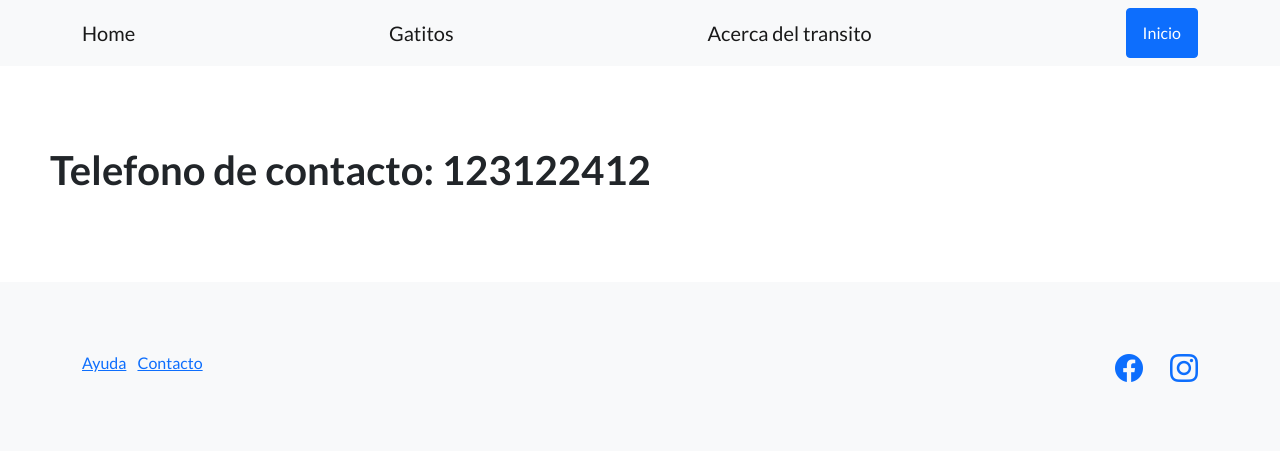
After one commit to ntaborda93/tercera_pre_entrega_Taborda, a Django app: page /Portfolio/contactanos/ in a window 1280 px wide. The commit adds this page. Shown: the top 451 px of the page. Run offline with Django 4.2, Linux system fonts and the light colour scheme; some libraries are stand-ins or nearby versions.

Commit message:
se agrega href contacto con view

```diff
--- a/Portfolio/Templates/Portfolio/Base.html
+++ b/Portfolio/Templates/Portfolio/Base.html
@@ -45,7 +45,7 @@
                     <div class="col-lg-6 h-100 text-center text-lg-start my-auto">
                         <ul class="list-inline mb-2">
                             <li class="list-inline-item"><a href="#!">Ayuda</a></li>
-                            <li class="list-inline-item"><a href="#!">Contacto</a></li>
+                            <li class="list-inline-item"><a href="{% url 'contacto' %}">Contacto</a></li>
                         </ul>
                     </div>
                     <div class="col-lg-6 h-100 text-center text-lg-end my-auto">
--- /dev/null
+++ b/Portfolio/Templates/Portfolio/contacto.html
@@ -0,0 +1,9 @@
+{% extends "Portfolio/Base.html" %}
+
+{%block titulo %}
+<title>Contacto</title>
+{%endblock titulo %}
+
+{% block contenido %}
+<h1>Telefono de contacto: 123122412</h1>
+{% endblock contenido %}
--- a/Portfolio/urls.py
+++ b/Portfolio/urls.py
@@ -1,12 +1,13 @@
 from django.urls import path
 from django.contrib import admin
 
-from Portfolio.views import Inicio, listar_gato, listar_transito
+from Portfolio.views import Inicio, listar_gato, listar_transito,contacto
 
 
 urlpatterns = [
     path('Inicio/', Inicio, name="saludo"),
     path('gatos/', listar_gato, name="listar_gatos"),
     path('transitos/', listar_transito, name="listar_transitos"),
+    path('contactanos/', contacto, name="contacto"),
     path('admin/', admin.site.urls),
 ]
--- a/Portfolio/views.py
+++ b/Portfolio/views.py
@@ -33,3 +33,9 @@ def listar_transito(request):
         template_name='Portfolio/lista_transito.html',
         context=contexto,
     )
+
+def contacto(request):
+    return render(
+        request=request,
+        template_name='Portfolio/contacto.html',
+    )
```
